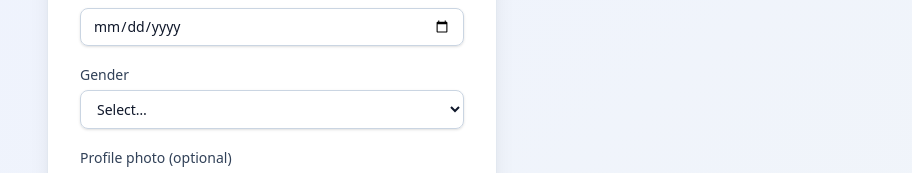
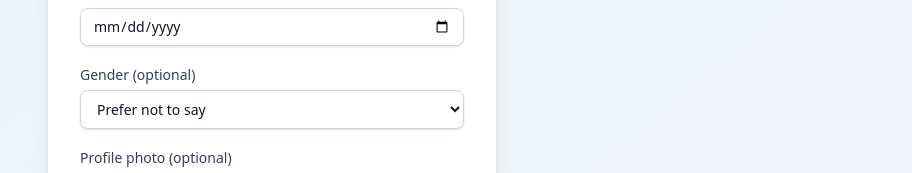
Before and after one commit to cgaldan/social-network, a Next.js app in the folder frontend/: page /register in a window 1280 px wide. Shown: the part 484-657 px from the top of the page, without its empty margins (368-1280 px from the left). Built offline with nearby package versions, Linux system fonts and the light colour scheme; no server answers.

Commit message:
feat: make gender optional in registration

```diff
--- a/frontend/src/app/(auth)/register/page.tsx
+++ b/frontend/src/app/(auth)/register/page.tsx
@@ -108,16 +108,15 @@ export default function RegisterPage() {
         <Field label="Password" name="password" type="password" autoComplete="new-password" value={form.password} onChange={(v) => update("password", v)} required />
         <Field label="Date of birth" name="date_of_birth" type="date" autoComplete="bday" value={form.date_of_birth} onChange={(v) => update("date_of_birth", v)} required />
         <label className="block">
-          <span className="text-sm font-medium text-slate-700">Gender</span>
+          <span className="text-sm font-medium text-slate-700">Gender (optional)</span>
           <select
             name="gender"
             value={form.gender}
             onChange={(e) => update("gender", e.target.value)}
-            required
             autoComplete="sex"
             className="mt-1 w-full rounded-lg border border-slate-300 px-3 py-2 text-sm shadow-sm focus:border-indigo-500 focus:outline-none focus:ring-2 focus:ring-indigo-200"
           >
-            <option value="">Select…</option>
+            <option value="">Prefer not to say</option>
             <option value="male">Male</option>
             <option value="female">Female</option>
             <option value="other">Other</option>
```
Also changed, not shown: 2 other files (tests, documents, lock files or other folders).
